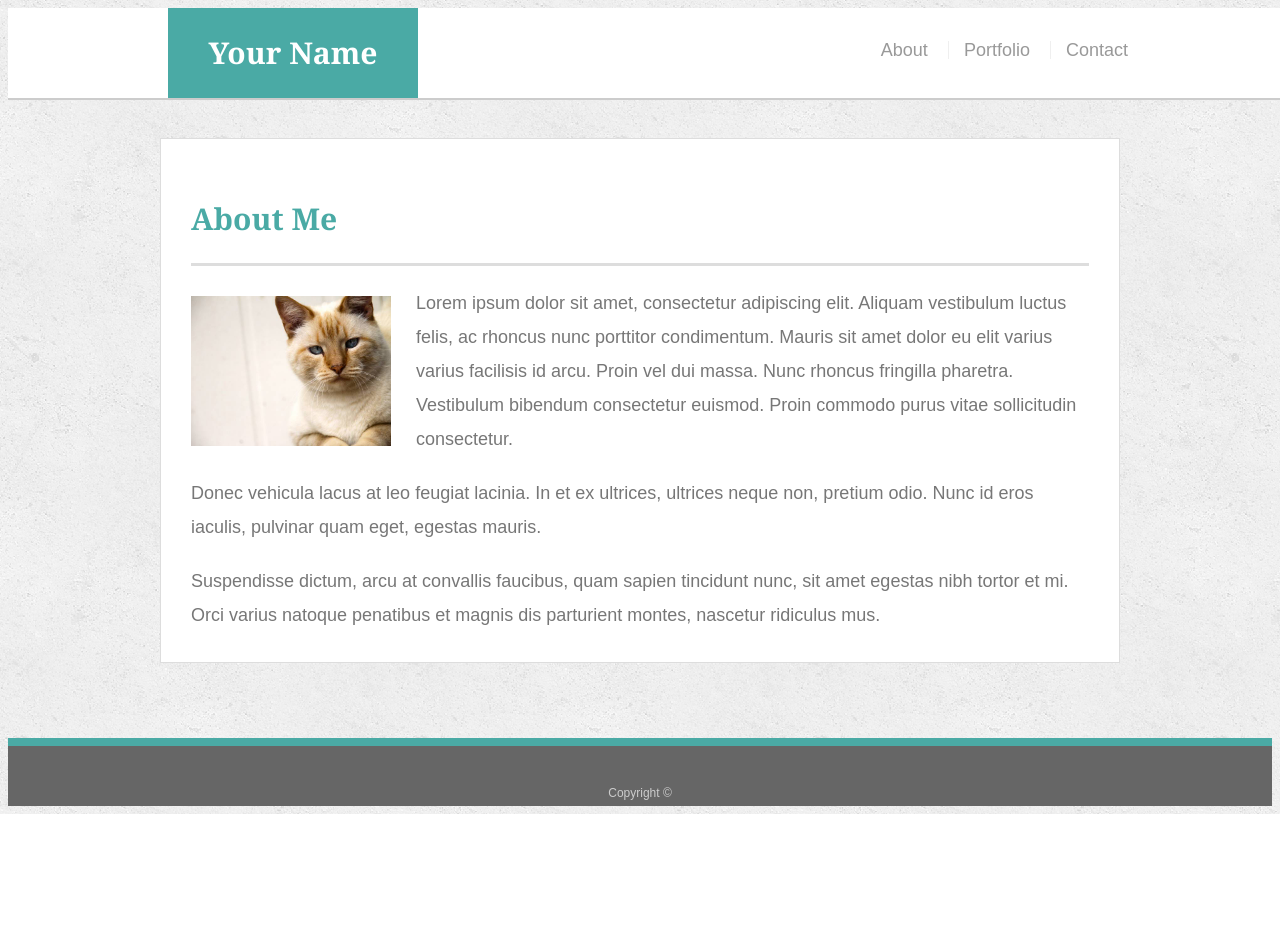
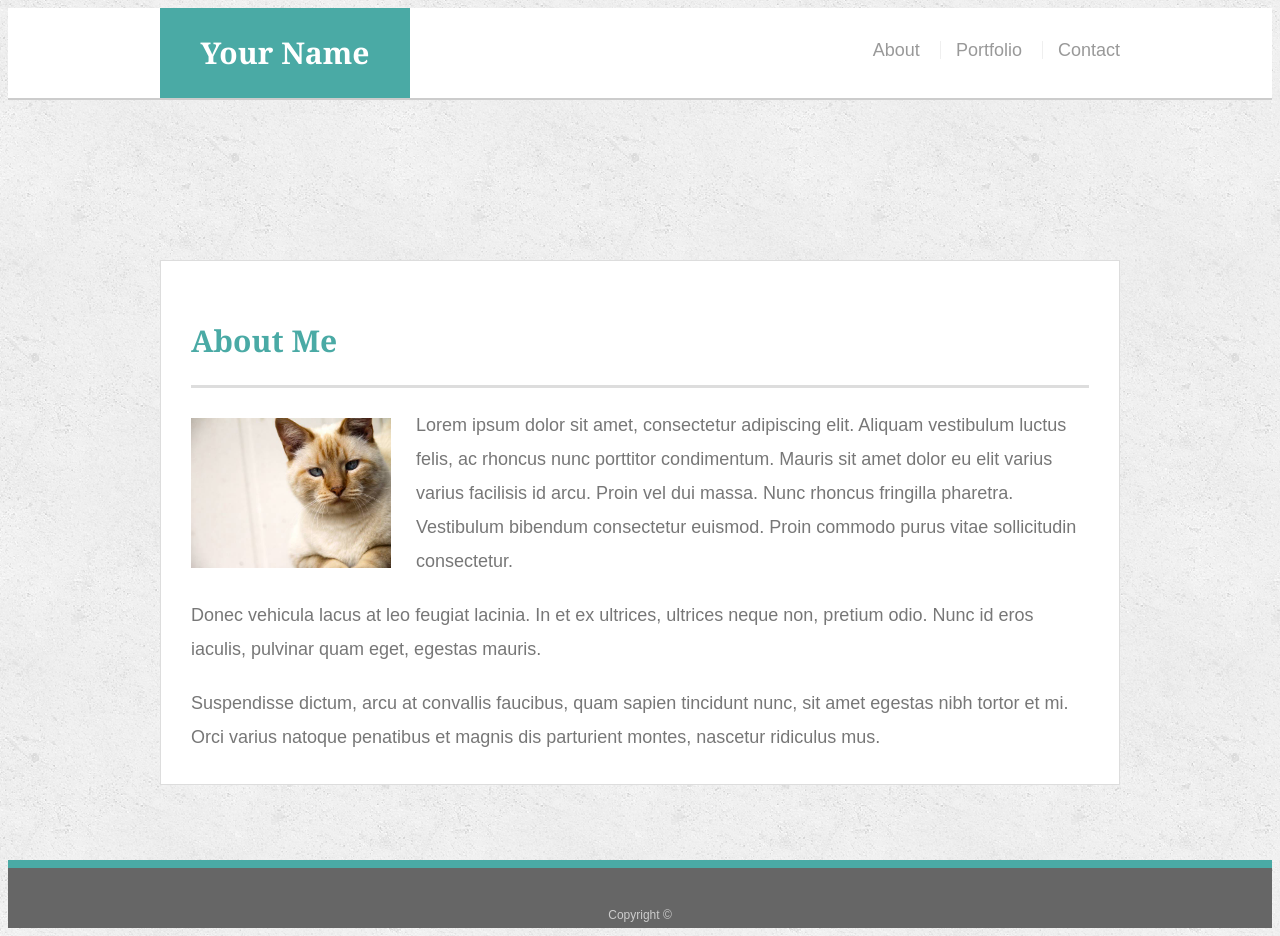
Before and after one commit to RyanStrano/Bootstrap-Portfolio, a plain HTML site: page index.html in a window 1280 px wide. Before the commit the page ends 814 px from the top, so only its background shows below. Drawn offline with Linux system fonts and the light colour scheme.

Commit message:
New Changes

```diff
--- a/assets/css/style.css
+++ b/assets/css/style.css
@@ -12,6 +12,9 @@ body {
 
 /* general */
 
+@media screen and (max-width:980px){}
+@media screen and (max-width:768px){}
+@media screen and (max-width:640px){}
 .container {
   width: 100%;
   max-width: 960px;
@@ -53,7 +56,7 @@ h3 {
 /* header */
 
 #masthead {
-  position: fixed;
+  position: static;
   z-index: 99;
   width: 100%;
   margin: 0 0 30px;
--- a/index.html
+++ b/index.html
@@ -5,6 +5,7 @@
   <meta charset="UTF-8">
   <title>About | Your Name</title>
   <link rel="stylesheet" type="text/css" href="assets/css/style.css">
+  <meta name="viewport" content="width=device-width, initial scale=1">
 </head>
 
 <body>
```
Also changed, not shown: contact.html (+1 -0 lines), portfolio.html (+1 -0 lines).
